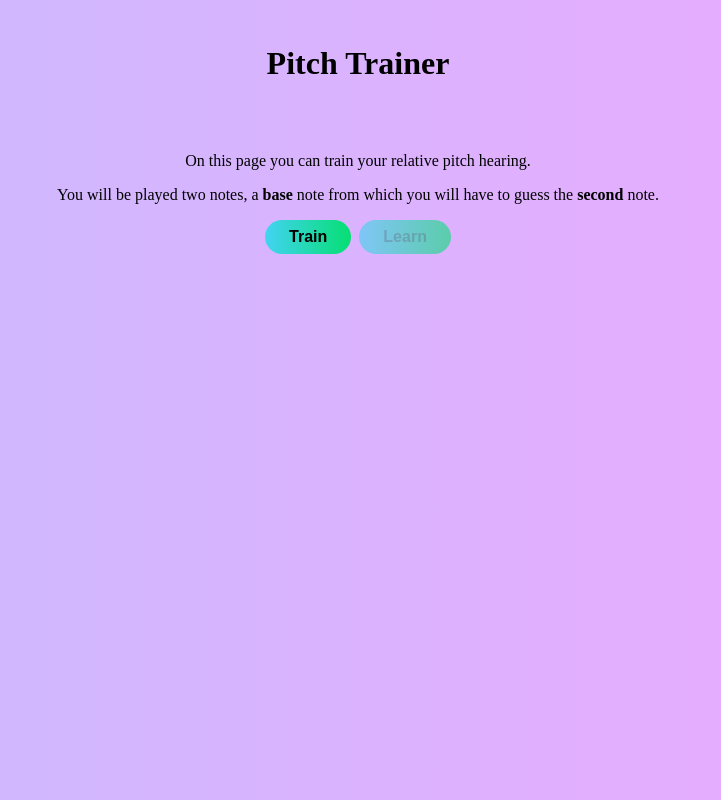
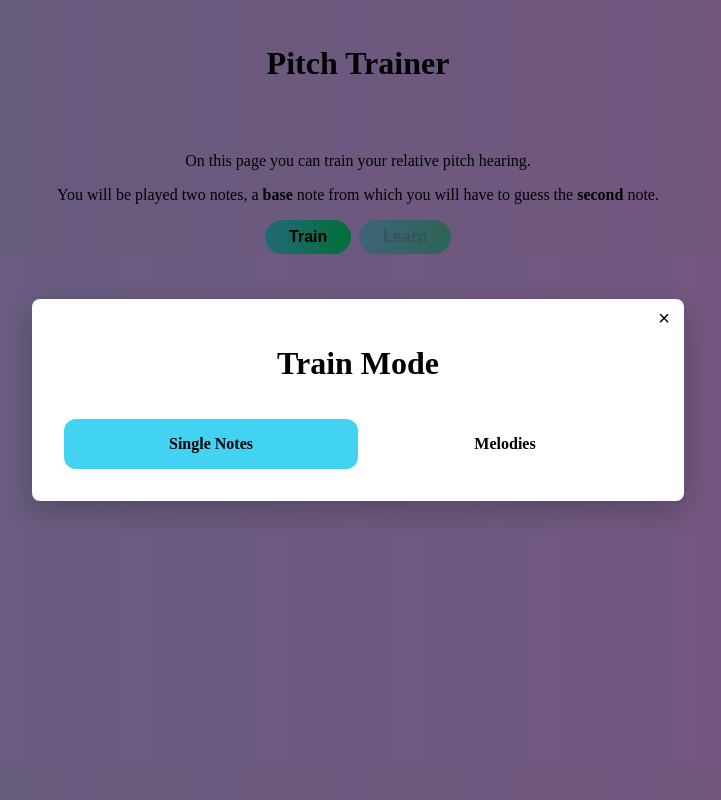
Before and after one commit to boxandav/pitch-trainer, a Vue app in the folder front-end/: page / in a window 1280 px wide. Shown: the whole page, without its empty margins (282-1003 px from the left). Built offline with nearby package versions, Linux system fonts and the light colour scheme; a web font is replaced by a local one.

Commit message:
added base modal, button bar, modal for choosing training mode

```diff
--- /dev/null
+++ b/front-end/src/components/buttons/ButtonBar.vue
@@ -0,0 +1,60 @@
+<script setup lang="ts">
+import { ref, onMounted } from "vue";
+
+const props = defineProps<{
+    options?: { label: string; value: string }[],
+    modelValue?: string
+}>();
+
+const emit = defineEmits<{
+  (e: 'update:modelValue', value: string): void
+}>()
+
+const activeButton = ref(props.modelValue || props.options?.[0]?.value || "");
+
+function setActive(value: string) {
+    activeButton.value = value;
+    emit("update:modelValue", value);
+}
+
+onMounted(function() {
+    if (props.options && props.options.length >= 1) {
+        activeButton.value = props.options[0]?.value || "";
+    }
+});
+</script>
+
+<template>
+    <div class="button-bar">
+        <div
+            v-for="option in props.options"
+            class="bar-button"
+            :class="{ 'active': activeButton == option.value }"
+            @click="setActive(option.value)"
+        >
+            {{ option.label }}
+        </div>
+    </div>
+</template>
+
+<style scoped>
+.button-bar {
+    width: 100%;
+    display: flex;
+}
+
+.bar-button {
+    padding: 1rem;
+    flex: 1;
+    font-weight: 600;
+    border-radius: 0.75rem;
+    transition: background-color 0.2s ease;
+    cursor: pointer;
+}
+.bar-button.active {
+    background-color: #42d3f2;
+}
+.bar-button:not(.active):hover {
+    background-color: rgba(66,211,242,0.5);;
+}
+</style>
--- /dev/null
+++ b/front-end/src/modals/BaseModal.vue
@@ -0,0 +1,55 @@
+<script setup lang="ts">
+const emit = defineEmits<{ (e: 'close'): void }>();
+
+function close() {
+  emit('close');
+}
+</script>
+
+<template>
+  <div class="modal-overlay" @click="close">
+    <div class="modal-container" @click.stop>
+      <button class="modal-close" aria-label="Close" @click="close">×</button>
+      <div class="modal-body">
+        <slot />
+      </div>
+    </div>
+  </div>
+</template>
+
+<style scoped>
+.modal-overlay {
+  position: fixed;
+  inset: 0;
+  display: flex;
+  align-items: center;
+  justify-content: center;
+  background: rgba(0, 0, 0, 0.5);
+  z-index: 1000;
+}
+
+.modal-container {
+  position: relative;
+  background: #ffffff;
+  border-radius: 0.5rem;
+  padding: 1rem;
+  width: 90%;
+  max-width: 620px;
+  box-shadow: 0 10px 30px rgba(0,0,0,0.2);
+}
+
+.modal-close {
+  position: absolute;
+  top: 0.5rem;
+  right: 0.5rem;
+  background: transparent;
+  border: none;
+  font-size: 1.25rem;
+  line-height: 1;
+  cursor: pointer;
+}
+
+.modal-body {
+  padding-top: 0.5rem;
+}
+</style>
--- /dev/null
+++ b/front-end/src/modals/TrainModeModal.vue
@@ -0,0 +1,29 @@
+<script setup lang="ts">
+import { ref } from "vue";
+import BaseModal from "./BaseModal.vue";
+import ButtonBar from "../components/buttons/ButtonBar.vue";
+
+const modeOptions = [
+    { label: "Single Notes", value: "single-notes" },
+    { label: "Melodies", value: "melodies" }
+];
+
+const selectedMode = ref("");
+</script>
+
+<template>
+    <BaseModal>
+        <h1>Train Mode</h1>
+        <div class="body-content">
+            <ButtonBar :options="modeOptions" v-model="selectedMode"/>
+        </div>
+    </BaseModal>
+</template>
+
+<style scoped>
+.body-content {
+    padding: 1rem;
+    width: 100%;
+    box-sizing: border-box;
+}
+</style>
--- a/front-end/src/pages/HomePage.vue
+++ b/front-end/src/pages/HomePage.vue
@@ -1,9 +1,11 @@
 <script setup>
 import { ref } from "vue";
+import TrainModeModal from "../modals/TrainModeModal.vue";
 import RoundedButton from "../components/RoundedButton.vue";
 import TrainingArea from "../components/TrainingArea.vue";
 
 const trainingStarted = ref(false);
+const showTrainingModes = ref(true);
 </script>
 
 <template>
@@ -30,6 +32,7 @@ const trainingStarted = ref(false);
             <span>Training is currently going on</span>
             <TrainingArea />
         </div>
+        <TrainModeModal v-if="showTrainingModes" />
     </div>
 </template>
 
```
